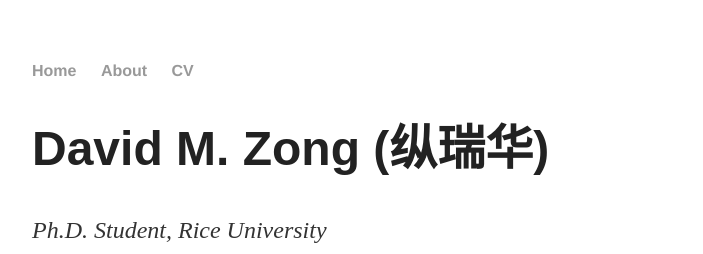
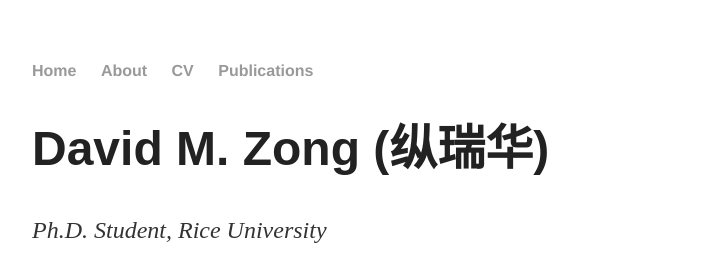
Before and after one commit to DavidZong/DavidZong.github.io, a Jekyll site: the page built from index.html, in a window 1280 px wide. Shown: the top 254 px of the page, without its empty margins (288-991 px from the left). Built offline with Jekyll 4.4.1, drawn with Linux system fonts in a browser that asks for light colours.

Commit message:
get google scholar lazy lol

```diff
--- a/_layouts/default.html
+++ b/_layouts/default.html
@@ -44,6 +44,7 @@
 				<li><a href="/">Home</a></li>
 				<li><a href="/about">About</a></li>
 				<li><a href="/cv">CV</a></li>
+				<li><a href="https://scholar.google.com/citations?user=qCPns4UAAAAJ&hl=en">Publications</a></li>
 			</ul>
 		</nav>
 		<div class="container">
```
